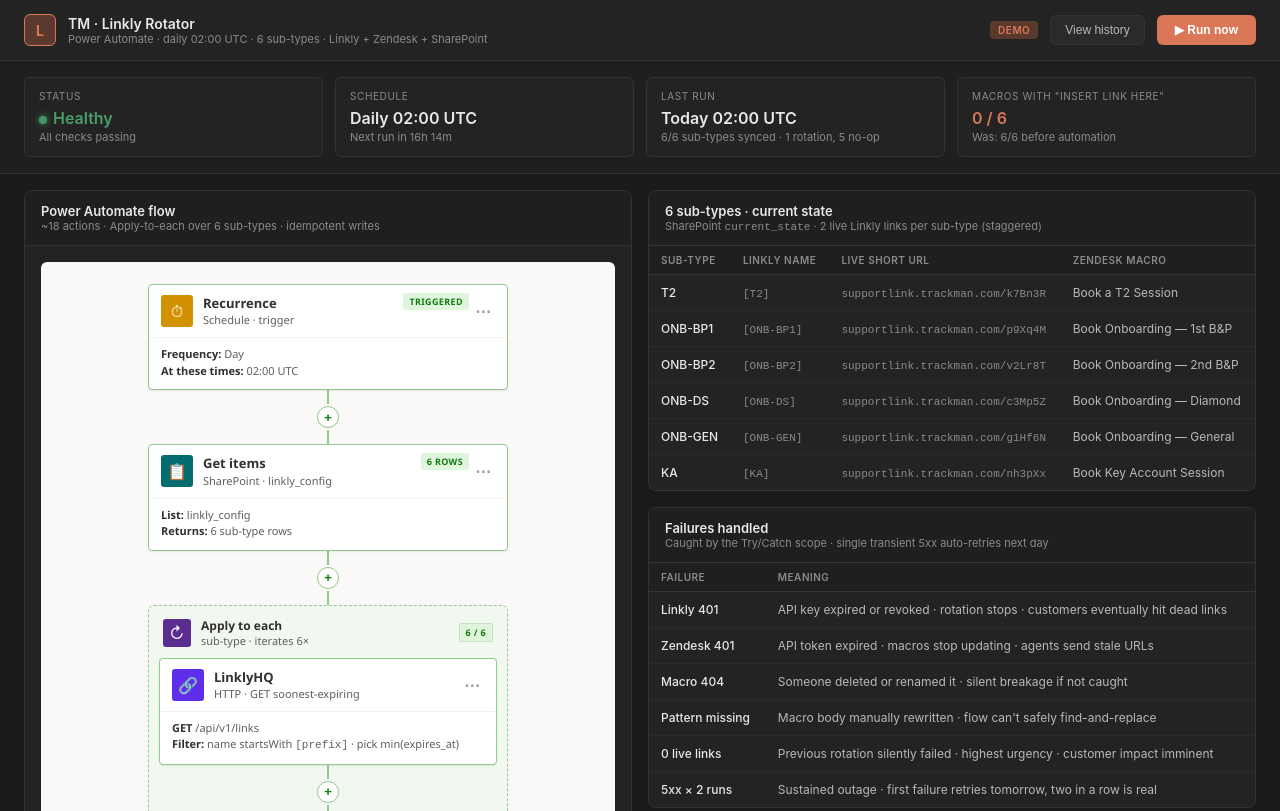
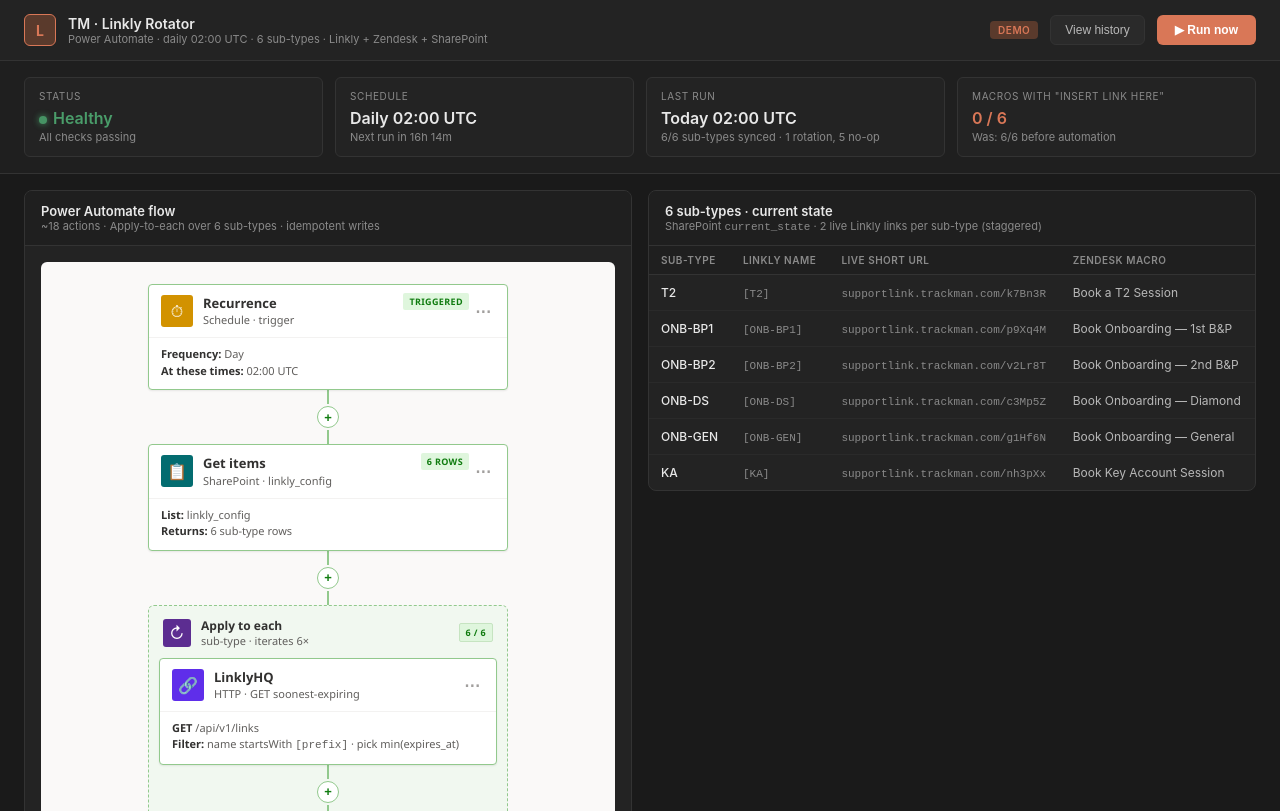
Before and after one commit to Jaco1103/linkly-automation-demo, a plain HTML site: page index.html in a window 1280 px wide. Shown: the top 811 px of the page. Drawn offline with Linux system fonts and the light colour scheme.

Commit message:
Remove idempotent-by-design caption and Failures handled panel

```diff
--- a/index.html
+++ b/index.html
@@ -631,9 +631,6 @@
             </div>
           </div>
         </div>
-        <div class="schedule-info">
-          Idempotent by design — quiet days are a no-op log line, writes only on rotation days. Quiet run: <strong>~15–25s</strong> · Rotation run: <strong>~30–60s</strong>. The bigger prize isn't T2's weekly chore — it's every agent's mid-ticket Ctrl+Shift+V step gone, on every booking macro send.
-        </div>
       </div>
     </div>
 
@@ -691,45 +688,6 @@
         </table>
       </div>
 
-      <div class="panel">
-        <div class="panel-header">
-          <div>
-            <div class="panel-title">Failures handled</div>
-            <div class="panel-sub">Caught by the Try/Catch scope · single transient 5xx auto-retries next day</div>
-          </div>
-        </div>
-        <table class="data-table">
-          <thead>
-            <tr><th>Failure</th><th>Meaning</th></tr>
-          </thead>
-          <tbody>
-            <tr>
-              <td><span class="link-name">Linkly 401</span></td>
-              <td>API key expired or revoked · rotation stops · customers eventually hit dead links</td>
-            </tr>
-            <tr>
-              <td><span class="link-name">Zendesk 401</span></td>
-              <td>API token expired · macros stop updating · agents send stale URLs</td>
-            </tr>
-            <tr>
-              <td><span class="link-name">Macro 404</span></td>
-              <td>Someone deleted or renamed it · silent breakage if not caught</td>
-            </tr>
-            <tr>
-              <td><span class="link-name">Pattern missing</span></td>
-              <td>Macro body manually rewritten · flow can't safely find-and-replace</td>
-            </tr>
-            <tr>
-              <td><span class="link-name">0 live links</span></td>
-              <td>Previous rotation silently failed · highest urgency · customer impact imminent</td>
-            </tr>
-            <tr>
-              <td><span class="link-name">5xx × 2 runs</span></td>
-              <td>Sustained outage · first failure retries tomorrow, two in a row is real</td>
-            </tr>
-          </tbody>
-        </table>
-      </div>
     </div>
 
     <!-- Activity log -->
```
